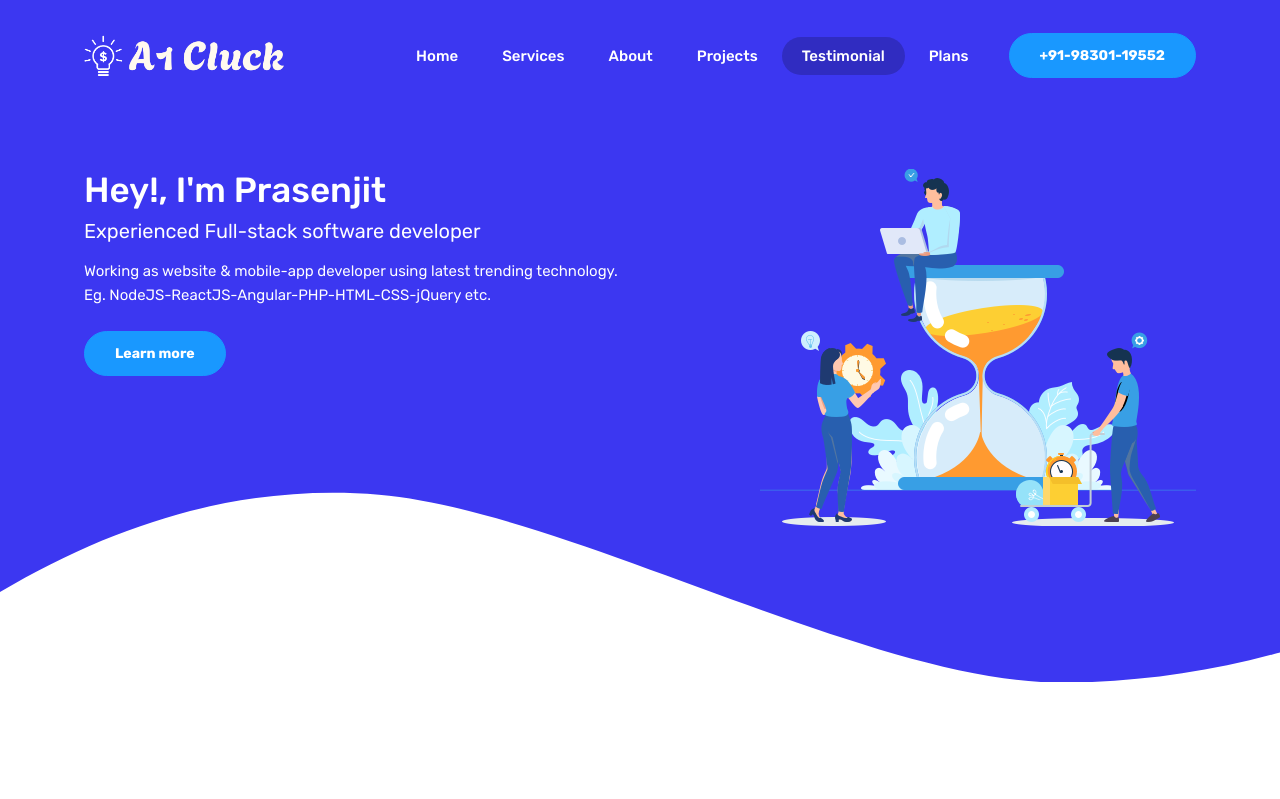
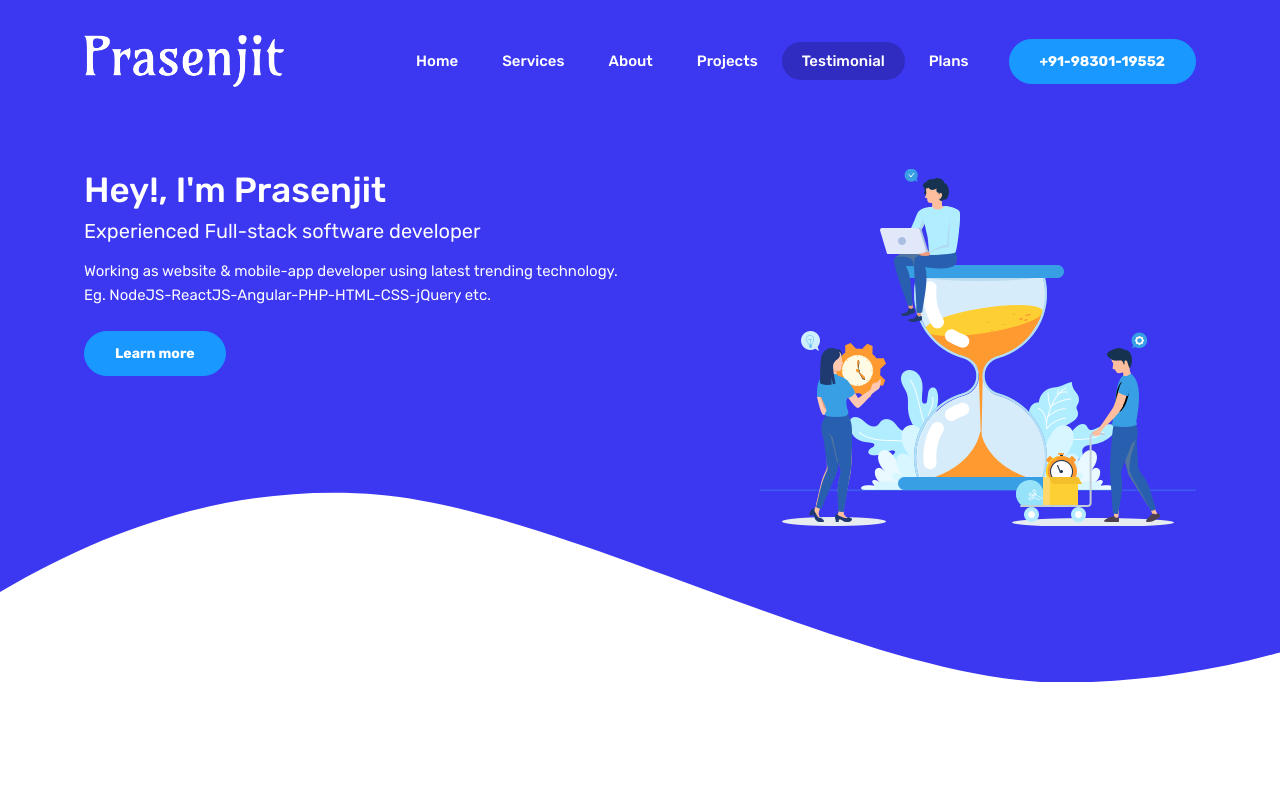
Before and after one commit to prasenjit1011/profile-cluck, a plain HTML site: page index.html in a window 1280 px wide. Shown: the top 799 px of the page. Drawn offline with Linux system fonts and the light colour scheme; a script that the page names is missing.

Commit message:
portfolio

```diff
--- a/index.html
+++ b/index.html
@@ -29,7 +29,7 @@
 		<nav class="navbar navbar-expand-lg fixed-top">
 			<div class="container">
 				<a class="navbar-brand" href="/">
-					<img src="/images/mylogo/cluck.png" alt="Cluck">
+					<img src="/images/mylogo/prasenjit.png" alt="Cluck">
 				</a>
 				<button class="navbar-toggler" type="button" data-toggle="collapse" data-target="#navbarTogglerDemo01" aria-controls="navbarTogglerDemo01" aria-expanded="false" aria-label="Toggle navigation">
 				<span class="navbar-toggler-icon"><i class="mdi mdi-menu"> </i></span>
@@ -615,9 +615,9 @@
 				<div class="container">
 					<div class="d-flex justify-content-between align-items-center">
 						<div class="d-flex align-items-center">
-							<img src="/images/mylogo/cluck.png" alt="logo" class="mr-3"></br>
+							<img src="/images/mylogo/prasenjit.png" alt="logo" class="mr-3"></br>
 							<p class="mb-0 text-small pt-1">
-								© 2019-2020
+								© 2011-2024
 							</p>
 						</div>
 
```
Also changed, not shown: images/mylogo/prasenjit.png (added).
